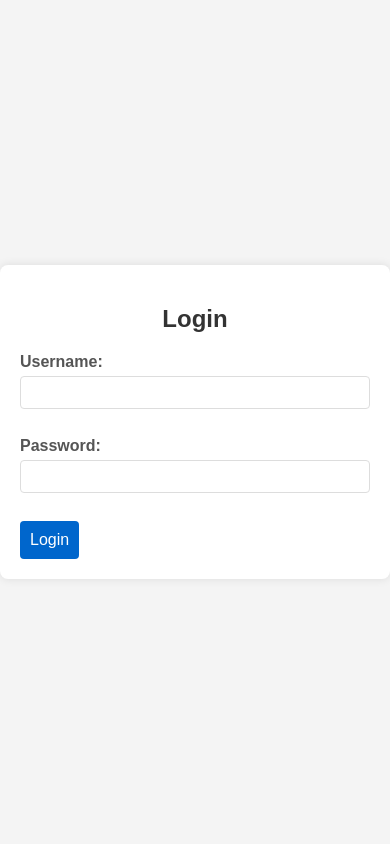
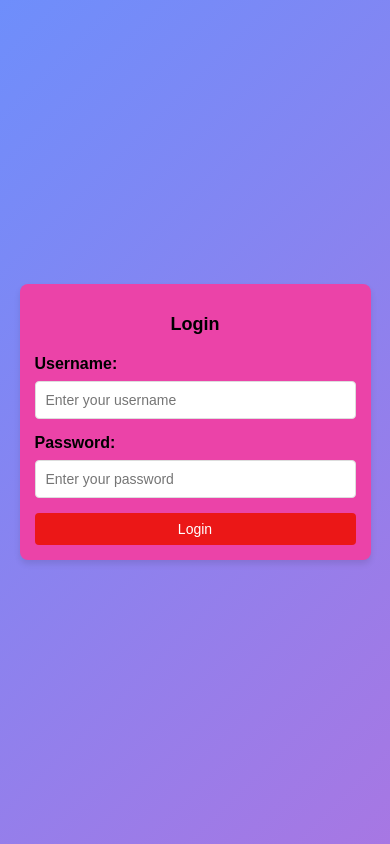
Before and after one commit to NITHARSAN2003/Unicomtic_Leave_management, a website: page Frontend/views/Leaves/Login.html in a window 390 px wide. Drawn offline with Linux system fonts and the light colour scheme.

Commit message:
login change

```diff
--- a/Frontend/views/Leaves/Login.html
+++ b/Frontend/views/Leaves/Login.html
@@ -4,8 +4,108 @@
 <head>
     <meta charset="UTF-8">
     <meta name="viewport" content="width=device-width, initial-scale=1.0">
-    <title>Login</title>
-    <link rel="stylesheet" href="styles.css">
+    <title>Responsive Login</title>
+    <style>
+        /* General styles */
+        body {
+            font-family: Arial, sans-serif;
+            margin: 0;
+            padding: 0;
+            display: flex;
+            justify-content: center;
+            align-items: center;
+            height: 100vh;
+            background: linear-gradient(135deg, #6e8efb, #a777e3);
+        }
+
+        .container {
+            background: rgb(235, 67, 168);
+            padding: 20px;
+            border-radius: 8px;
+            box-shadow: 0 4px 6px rgba(0, 0, 0, 0.1);
+            width: 100%;
+            max-width: 400px;
+            box-sizing: border-box;
+            text-align: center;
+        }
+
+        h2 {
+            margin-bottom: 20px;
+            color: #000000;
+        }
+
+        /* Form styles */
+        .form {
+            display: flex;
+            flex-direction: column;
+        }
+
+        label {
+            text-align: left;
+            margin-bottom: 8px;
+            font-weight: bold;
+            color: #000000;
+        }
+
+        input {
+            padding: 10px;
+            margin-bottom: 15px;
+            border: 1px solid #ddd;
+            border-radius: 4px;
+            font-size: 16px;
+        }
+
+        input:focus {
+            border-color: #6e8efb;
+            outline: none;
+            box-shadow: 0 0 5px rgba(110, 142, 251, 0.5);
+        }
+
+        .btn {
+            padding: 10px 20px;
+            background-color: #eb1717;
+            color: white;
+            border: none;
+            border-radius: 4px;
+            cursor: pointer;
+            font-size: 16px;
+            transition: background-color 0.3s ease;
+        }
+
+        .btn:hover {
+            background-color: #09c842;
+        }
+
+        /* Responsive styles */
+        @media (max-width: 768px) {
+            .container {
+                padding: 15px;
+                width: 90%;
+            }
+
+            h2 {
+                font-size: 20px;
+            }
+
+            input {
+                font-size: 14px;
+            }
+
+            .btn {
+                font-size: 14px;
+            }
+        }
+
+        @media (max-width: 480px) {
+            h2 {
+                font-size: 18px;
+            }
+
+            .btn {
+                padding: 8px 15px;
+            }
+        }
+    </style>
 </head>
 
 <body>
@@ -13,10 +113,10 @@
         <h2>Login</h2>
         <form id="loginForm" class="form">
             <label for="username">Username:</label>
-            <input type="text" id="username" name="username" required><br><br>
+            <input type="text" id="username" name="username" placeholder="Enter your username" required>
 
             <label for="password">Password:</label>
-            <input type="password" id="password" name="password" required><br><br>
+            <input type="password" id="password" name="password" placeholder="Enter your password" required>
 
             <button type="submit" class="btn">Login</button>
         </form>
```
Also changed, not shown: Backend/db.json (+16 -0 lines), Frontend/layouts/layout_topnav.html (+1 -0 lines).
